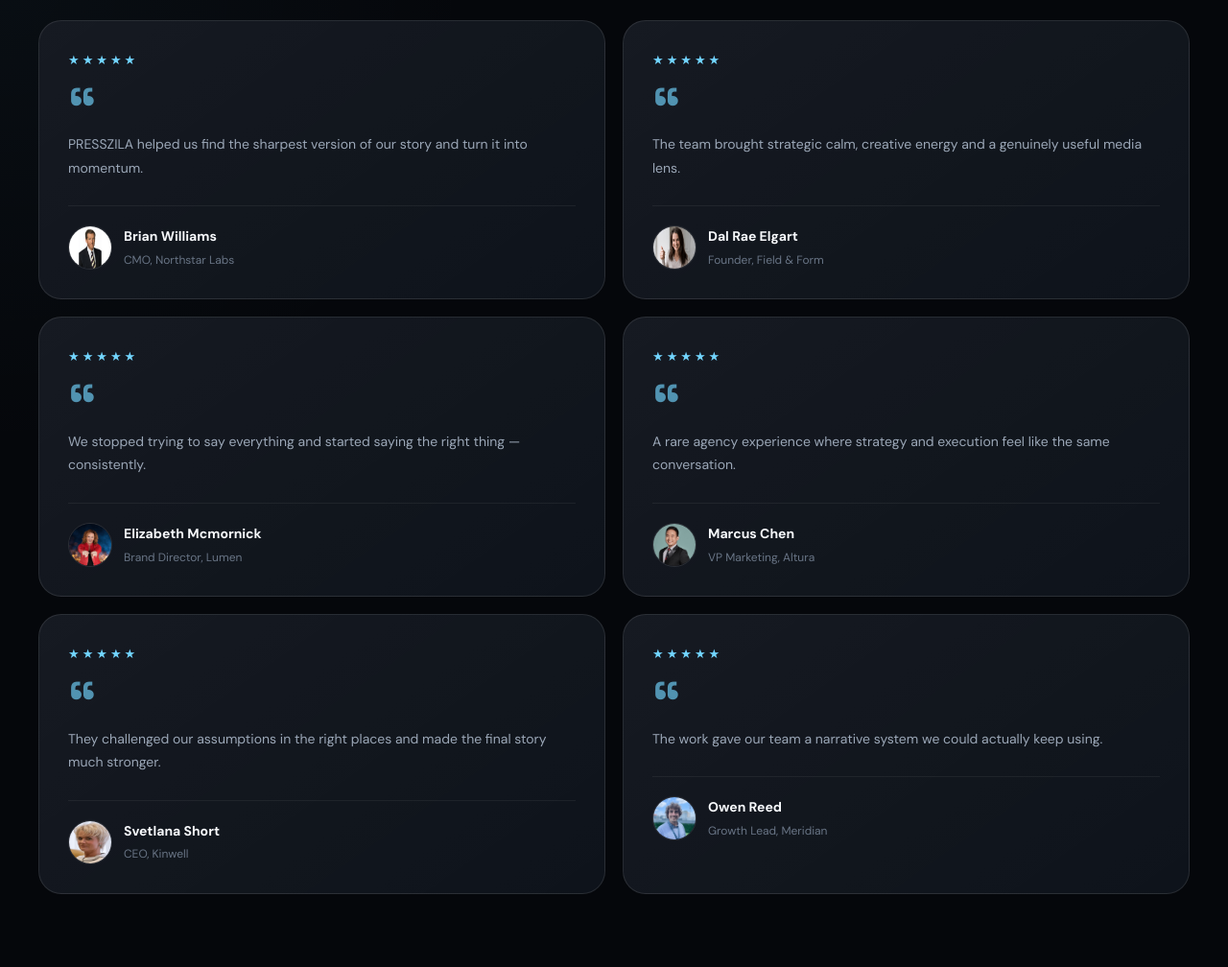
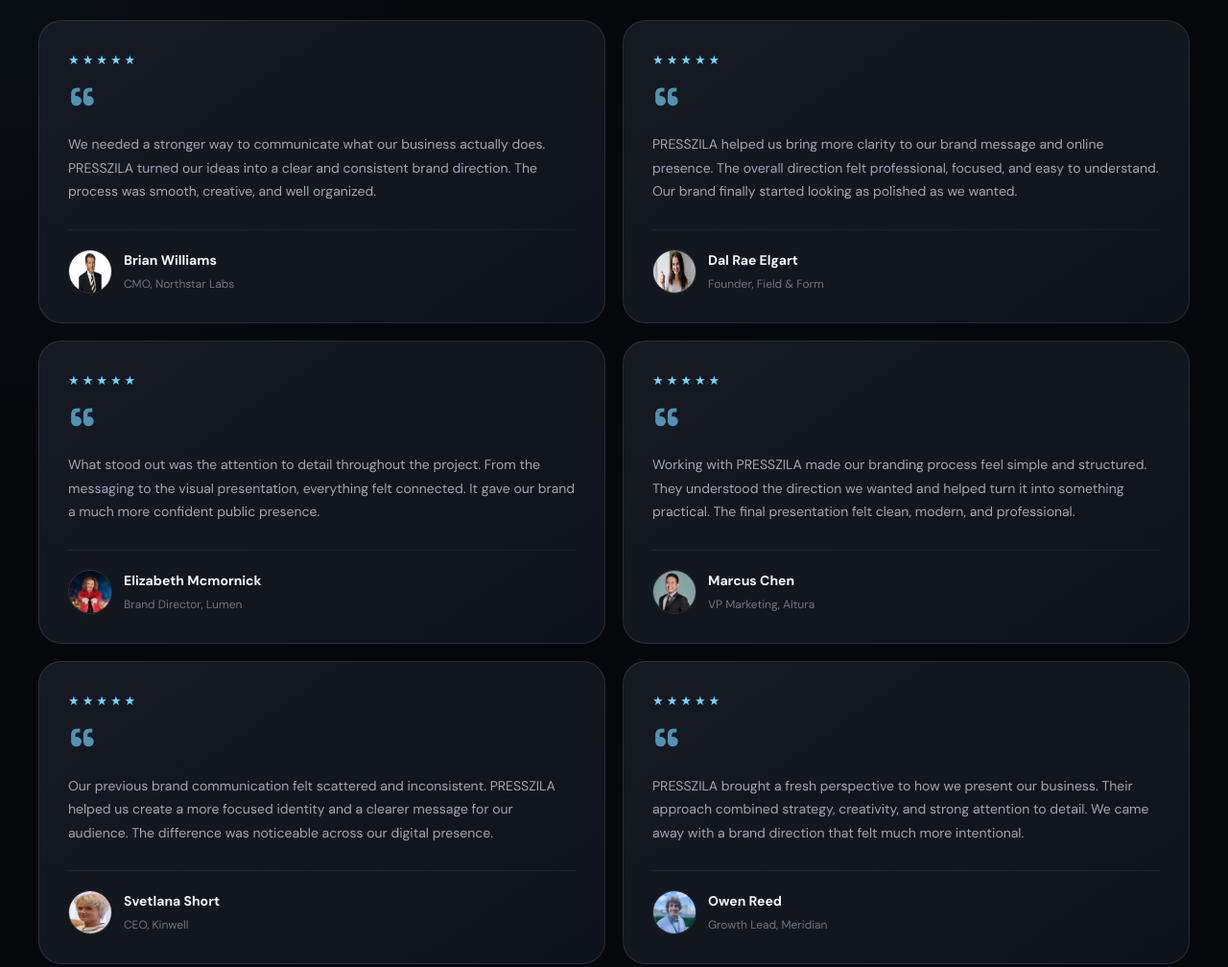
Before and after one commit to BILALMALIK0000/ahsanfinal, a website: page public/testimonials.html in a window 1280 px wide. Shown: the part 680-1688 px from the top of the page at 96% size. Drawn offline with Linux system fonts and the light colour scheme.

Commit message:
Update website

```diff
--- a/public/testimonials.html
+++ b/public/testimonials.html
@@ -71,7 +71,8 @@
           <div class="card reveal">
             <div class="stars">★★★★★</div>
             <div class="quote-mark">“</div>
-            <p>PRESSZILA helped us find the sharpest version of our story and turn it into momentum.</p>
+            <p>We needed a stronger way to communicate what our business actually does. PRESSZILA turned our ideas into
+              a clear and consistent brand direction. The process was smooth, creative, and well organized.</p>
             <div class="person">
               <img src="/assets/images/larka.png" alt="">
               <div>
@@ -84,7 +85,9 @@
           <div class="card reveal">
             <div class="stars">★★★★★</div>
             <div class="quote-mark">“</div>
-            <p>The team brought strategic calm, creative energy and a genuinely useful media lens.</p>
+            <p>PRESSZILA helped us bring more clarity to our brand message and online presence. The overall direction
+              felt professional, focused, and easy to understand. Our brand finally started looking as polished as we
+              wanted.</p>
             <div class="person">
               <img src="/assets/images/larki1.png" alt="">
               <div>
@@ -97,7 +100,8 @@
           <div class="card reveal">
             <div class="stars">★★★★★</div>
             <div class="quote-mark">“</div>
-            <p>We stopped trying to say everything and started saying the right thing — consistently.</p>
+            <p>What stood out was the attention to detail throughout the project. From the messaging to the visual
+              presentation, everything felt connected. It gave our brand a much more confident public presence.</p>
             <div class="person">
               <img src="/assets/images/larki.png" alt="">
               <div>
@@ -110,7 +114,9 @@
           <div class="card reveal">
             <div class="stars">★★★★★</div>
             <div class="quote-mark">“</div>
-            <p>A rare agency experience where strategy and execution feel like the same conversation.</p>
+            <p>Working with PRESSZILA made our branding process feel simple and structured. They understood the
+              direction we wanted and helped turn it into something practical. The final presentation felt clean,
+              modern, and professional.</p>
             <div class="person">
               <img src="/assets/images/larka1.png" alt="">
               <div>
@@ -123,7 +129,9 @@
           <div class="card reveal">
             <div class="stars">★★★★★</div>
             <div class="quote-mark">“</div>
-            <p>They challenged our assumptions in the right places and made the final story much stronger.</p>
+            <p>Our previous brand communication felt scattered and inconsistent. PRESSZILA helped us create a more
+              focused identity and a clearer message for our audience. The difference was noticeable across our digital
+              presence.</p>
             <div class="person">
               <img src="/assets/images/larki2.png" alt="">
               <div>
@@ -136,7 +144,9 @@
           <div class="card reveal">
             <div class="stars">★★★★★</div>
             <div class="quote-mark">“</div>
-            <p>The work gave our team a narrative system we could actually keep using.</p>
+            <p>PRESSZILA brought a fresh perspective to how we present our business. Their approach combined strategy,
+              creativity, and strong attention to detail. We came away with a brand direction that felt much more
+              intentional.</p>
             <div class="person">
               <img src="/assets/images/larka2.png" alt="">
               <div>
```
Also changed, not shown: public/index.html (+9 -6 lines).
